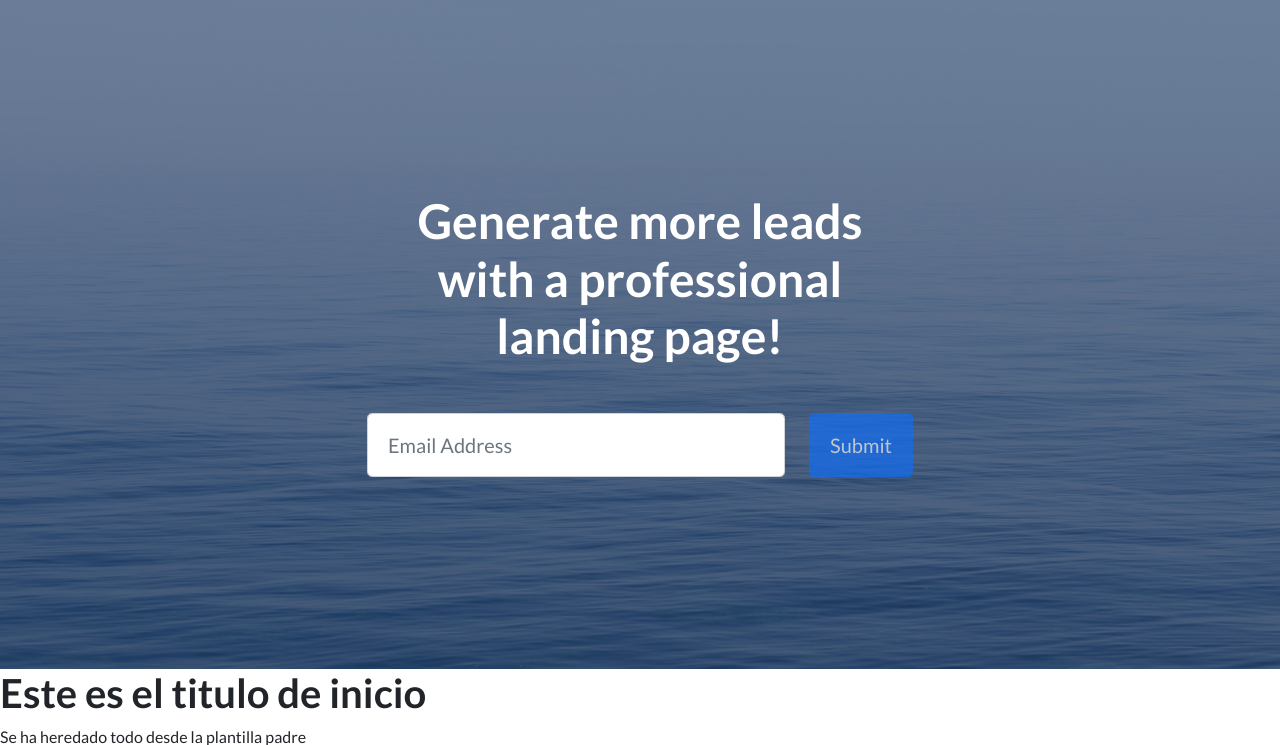
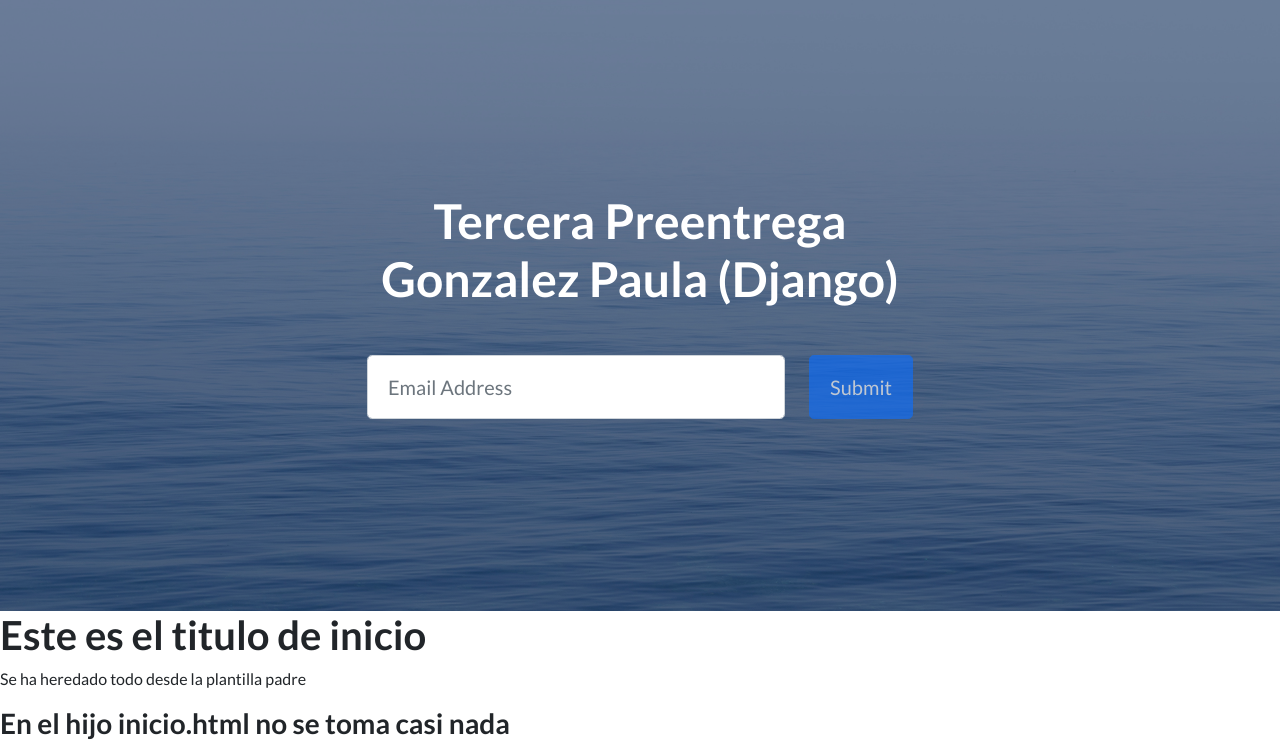
Before and after one commit to paulaggonzalez/ProyectoCoder, a Django app: page /AppCoder/ in a window 1280 px wide. Shown: the part 66-811 px from the top of the page. Run offline with Django 4.2, Linux system fonts and the light colour scheme; some libraries are stand-ins or nearby versions.

Commit message:
Inicio Entrega Variables

```diff
--- a/AppCoder/templates/AppCoder/padre.html
+++ b/AppCoder/templates/AppCoder/padre.html
@@ -35,7 +35,7 @@
                     <div class="col-xl-6">
                         <div class="text-center text-white">
                             <!-- Page heading-->
-                            <h1 class="mb-5">Generate more leads with a professional landing page!</h1>
+                            <h1 class="mb-5">Tercera Preentrega Gonzalez Paula (Django)</h1>
                             <!-- Signup form-->
                             <!-- * * * * * * * * * * * * * * *-->
                             <!-- * * SB Forms Contact Form * *-->
```
Also changed, not shown: db.sqlite3.
